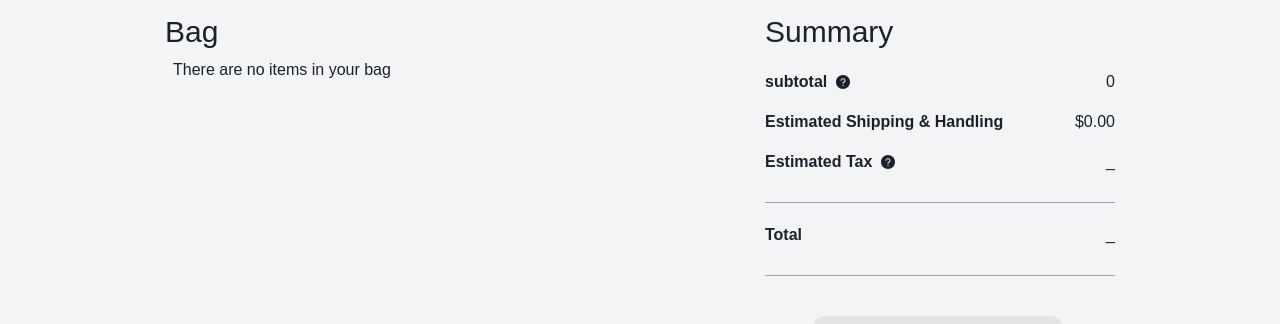
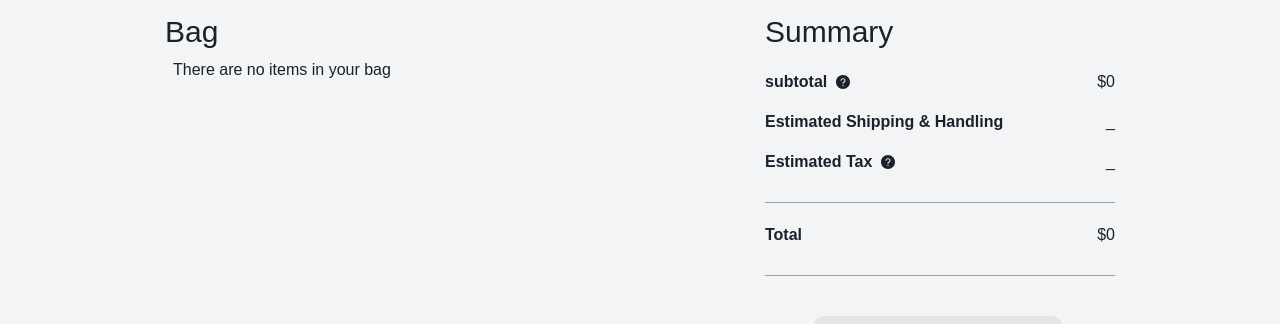
Before and after one commit to the25yahya/shoeuphoria, a React (Vite) app: page /cart in a window 1280 px wide. Shown: the part 146-470 px from the top of the page. Built offline with nearby package versions, Linux system fonts and the light colour scheme.

Commit message:
implemented cart logic

```diff
--- a/src/Pages/Cart.jsx
+++ b/src/Pages/Cart.jsx
@@ -58,11 +58,16 @@ const Cart = (props) => {
         <div className='flex-col'>
           <div className='flex items-center justify-between'>
             <p className='flex items-center font-semibold'>subtotal <Tooltip label='The subtotal reflects the total price of your order before any applicable discounts. It does not include shipping costs and taxes.'><span className='cursor-pointer ml-2'><AiFillQuestionCircle/></span></Tooltip></p>
-           <p>{state.subtotal}</p>
+           <p>${state.subtotal}</p>
          </div>
          <div className='flex items-center justify-between mt-4'>
           <p className='font-semibold'>Estimated Shipping & Handling</p>
-          <p>$0.00</p>
+          <p>{state.subtotal > 50 ? (
+        <p>$30.00</p>
+      ) : (
+        /* Render other content when the array is not empty */
+       <p>_</p>
+      )}</p>
          </div>
          <div className='flex items-center justify-between mt-4'>
             <p className='flex items-center font-semibold'>Estimated Tax <Tooltip label='The actual tax will be calculated based on the applicable state and local sales taxes when your order is shipped'><span className='cursor-pointer ml-2'><AiFillQuestionCircle/></span></Tooltip></p>
@@ -71,7 +76,12 @@ const Cart = (props) => {
         </div>
         <div className='flex items-center justify-between mt-7 border-t border-gray-400 pt-5 border-b pb-7'>
           <p className='font-semibold'>Total</p>
-          <p>_</p>
+          {state.subtotal > 50 ? (
+        <p>${state.subtotal + 30}</p>
+      ) : (
+        /* Render other content when the array is not empty */
+       <div>${state.subtotal}</div>
+      )}
         </div>
         {state.cart.length > 0 ? (<button className='ml-12 mt-10 w-250 px-20 py-3 bg-white rounded-xl text-black font-semibold transition hover:bg-transparent '>Chekout</button>
            ) :<button className='ml-12 mt-10 w-250 px-20 py-3 bg-zinc-200 rounded-xl text-gray-500 font-semibold'>Chekout</button>}
```
